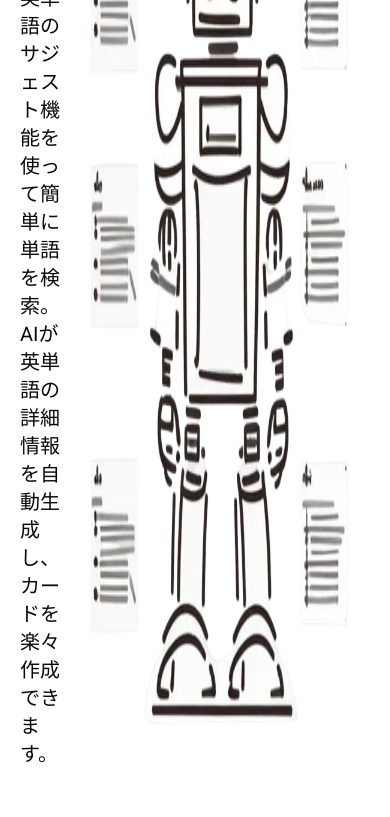
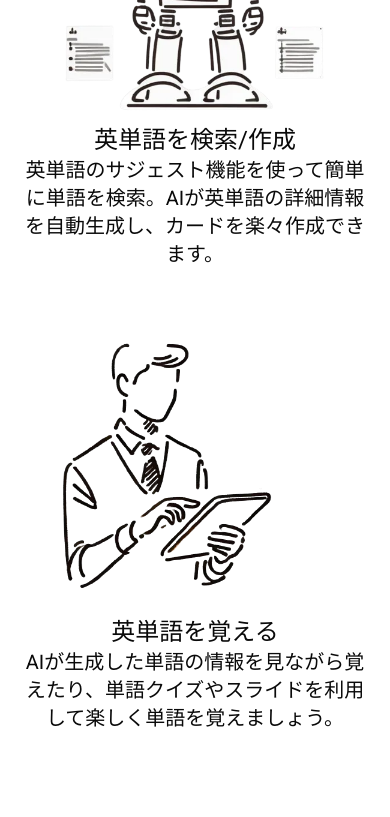
Before and after one commit to teruteru214/instantcard, a Next.js app: page / in a window 390 px wide. Shown: the part 1140-1957 px from the top of the page. Built offline with nearby package versions, Linux system fonts and the light colour scheme.

Commit message:
Style: Home画面をレスポンシブ対応

```diff
--- a/src/app/page.tsx
+++ b/src/app/page.tsx
@@ -24,8 +24,8 @@ export default function Home() {
 			</div>
 			<h2 className="pb-12 text-3xl text-center">利用手順</h2>
 			<div className="space-y-12">
-				<div className="flex justify-between">
-					<div className="max-w-lg">
+				<div className="flex flex-col-reverse sm:flex-row sm:justify-between">
+					<div className="max-w-lg text-center sm:text-left">
 						<h3 className="text-2xl">英単語を検索/作成</h3>
 						<p className="text-xl">
 							英単語のサジェスト機能を使って簡単に単語を検索。AIが英単語の詳細情報を自動生成し、カードを楽々作成できます。
@@ -36,26 +36,26 @@ export default function Home() {
 						alt="robot"
 						width={300}
 						height={300}
-						className="animate-fade-right"
+						className="mx-auto sm:mx-0 sm:animate-fade-right"
 					/>
 				</div>
-				<div className="flex justify-between">
+				<div className="flex flex-col sm:flex-row sm:justify-between">
 					<Image
 						src="/tablet.webp"
 						alt="tablet"
 						width={300}
 						height={300}
-						className="animate-fade-left"
+						className="mx-auto sm:mx-0 sm:animate-fade-left"
 					/>
-					<div className="max-w-lg">
+					<div className="max-w-lg text-center sm:text-left">
 						<h3 className="text-2xl">英単語を覚える</h3>
 						<p className="text-xl">
 							AIが生成した単語の情報を見ながら覚えたり、単語クイズやスライドを利用して楽しく単語を覚えましょう。
 						</p>
 					</div>
 				</div>
-				<div className="flex justify-between">
-					<div className="max-w-lg">
+				<div className="flex flex-col-reverse sm:flex-row sm:justify-between">
+					<div className="max-w-lg text-center sm:text-left">
 						<h3 className="text-2xl">英単語カードを捨てる</h3>
 						<p className="text-xl">
 							覚えた英単語はカードから削除して整理しましょう。
@@ -66,7 +66,7 @@ export default function Home() {
 						alt="trash"
 						width={300}
 						height={300}
-						className="animate-fade-right"
+						className="mx-auto sm:mx-0 sm:animate-fade-right"
 					/>
 				</div>
 			</div>
```
